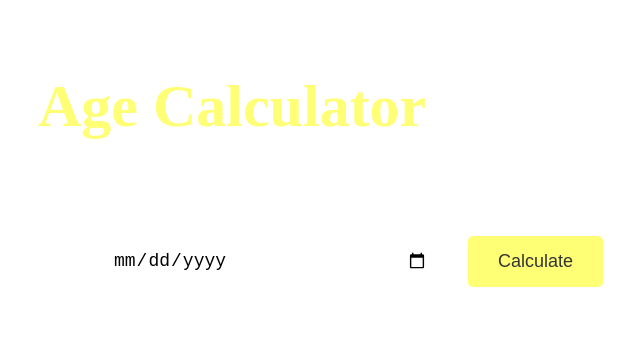
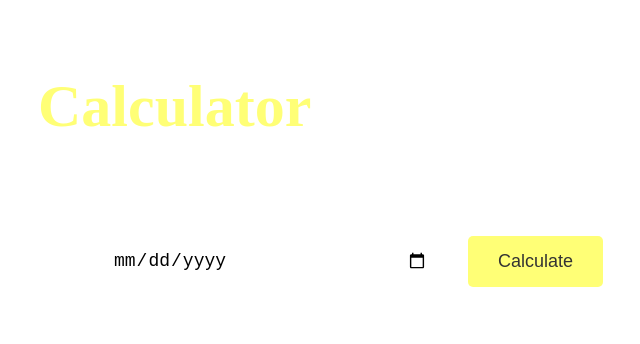
Before and after one commit to Jahsbaby/AGE-CALCULATOR-PROJECT, a plain HTML site: page index.html in a window 1280 px wide. Shown: the part 125-469 px from the top of the page, without its empty margins (90-730 px from the left). Drawn offline with Linux system fonts and the light colour scheme.

Commit message:
Update index.html

```diff
--- a/index.html
+++ b/index.html
@@ -9,7 +9,7 @@
   <body>
     <div class="container">
         <div class="calculator">
-            <h1>Age <br><span>Age Calculator</span></h1>
+            <h1>Age <br><span>Calculator</span></h1>
             <div class="input-box">
               <input type="date" id="date">
               <button onclick="calculateAge()">Calculate</button>
```
